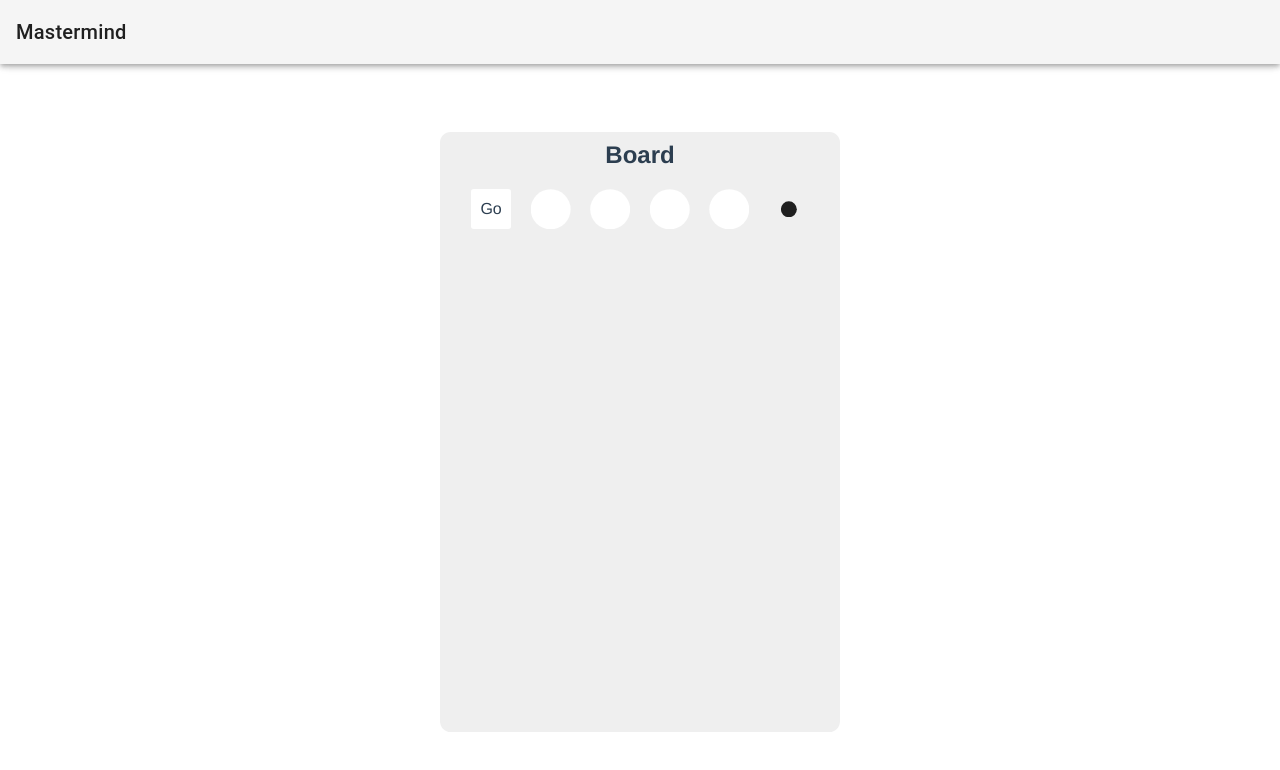
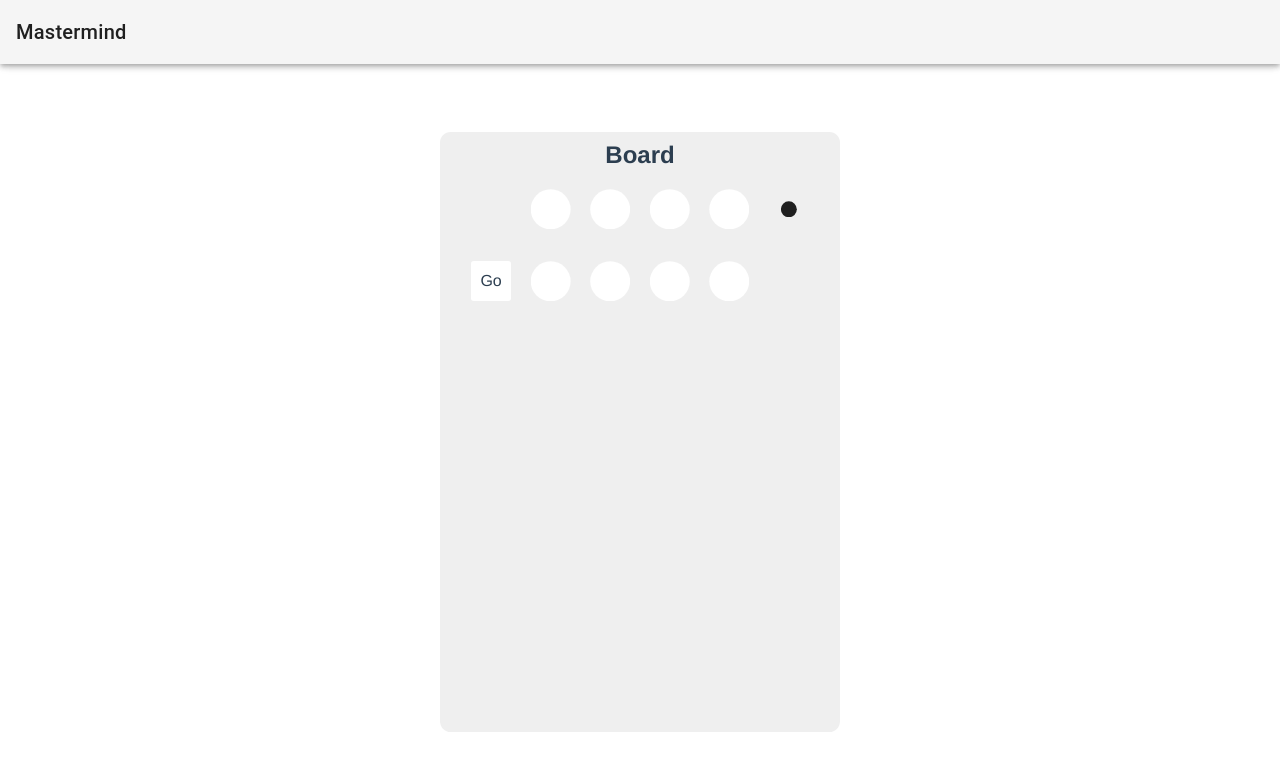
Before and after one commit to degubbels/mastermind, a Vue app: page /#/ in a window 1280 px wide. Both pictures are taken after a click on the button "Go". Shown: the top 770 px of the page. Built offline with nearby package versions, Linux system fonts and the light colour scheme.

Commit message:
Next sequence on go

```diff
--- a/src/components/MGameBoard.vue
+++ b/src/components/MGameBoard.vue
@@ -4,7 +4,11 @@
     >
         <h2>Board</h2>
 
-        <MSequence></MSequence>
+        <div v-for="i in nSequences" :key="i">
+            <MSequence
+                v-on:go="processSequenceGo($event)"
+            />
+        </div>
     </div>
 </template>
 <script lang="ts">
@@ -19,6 +23,17 @@ import MSequence from '@/components/MSequence.vue';
     }
 })
 export default class MGameBoard extends Vue {
+
+    won = false;
+    nSequences = 1
+
+    processSequenceGo(score: any) {
+        if (score.black == 4) {
+            this.won = true;
+        } else {
+            this.nSequences++;
+        }
+    }
 
 }
 </script>
--- a/src/components/MSequence.vue
+++ b/src/components/MSequence.vue
@@ -1,9 +1,11 @@
 <template>
     <section class="m-sequence">
 
-        <button @click="processGo"
+        <button v-if="open" @click="processGo"
             class="sequence-confirm"
         >Go</button>
+        <div v-else class="sequence-confirm empty">
+        </div>
 
         <MColourPin
             v-on:colour-set="processColourSet(0, $event)"
@@ -45,6 +47,8 @@ import MCheckPins from '@/components/MCheckPins.vue';
 })
 export default class MSequence extends Vue {
 
+    open = true;
+
     score: any = {
         black: 0,
         white: 0
@@ -58,6 +62,8 @@ export default class MSequence extends Vue {
 
     processGo() {
         this.score = Mastermind.calcPins(this.sequence);
+        this.open = false;
+        this.$emit('go', this.score);
     }
 }
 </script>
@@ -70,6 +76,10 @@ export default class MSequence extends Vue {
     justify-content: space-around;
 }
 
+.empty {
+    background-color: transparent !important;
+}
+
 .m-sequence .sequence-confirm {
     background-color: white;
     width: 2.5em;
```
